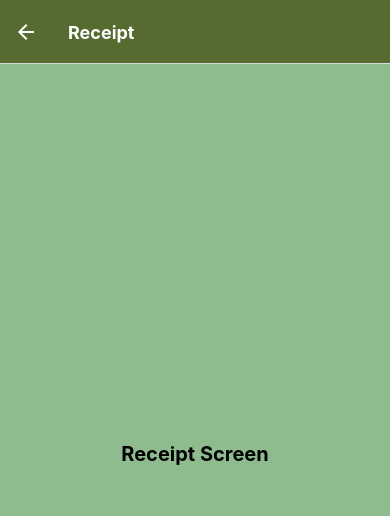
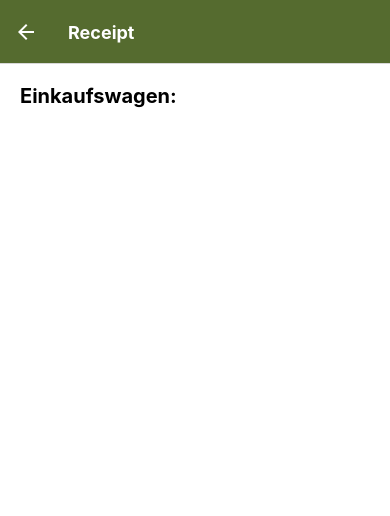
Before and after one commit to urimsu/CalcBau, a React Native app: screen /Rechnung in a window 390 px wide. Shown: the top 516 px of the page. Built offline with nearby package versions, Linux system fonts and the light colour scheme.

Commit message:
Added a visible Quantity price Calculator

```diff
--- /dev/null
+++ b/DataBank/Temp/Cart.js
@@ -0,0 +1,5 @@
+const Cart=[
+
+];
+
+export default Cart;
--- a/components/Screens/ReceiptScreen.js
+++ b/components/Screens/ReceiptScreen.js
@@ -8,7 +8,9 @@ import {
 function ReceiptScreen() {
     return (
       <View style={styles.Container}>
-        <Text style={styles.Text}>Receipt Screen</Text>
+        <View style={styles.Cart}>
+        <Text style={styles.Text}>Einkaufswagen:</Text>
+        </View>
       </View>
     );
   }
@@ -16,12 +18,20 @@ function ReceiptScreen() {
     Container:{
       flex:1,
       backgroundColor:'darkseagreen',
-      justifyContent:'center'
+      justifyContent:'flex-start'
+    },
+    Cart:{
+      backgroundColor:'white',
+      height:'70%',
+      //margin:15,
+      borderBottomStartRadius:30,
+      borderBottomEndRadius:30
     },
     Text:{
       fontWeight:'bold',
       fontSize:20,
-      textAlign:'center',
+      padding:20,
+      textAlign:'left',
     }
 });
 export default ReceiptScreen
--- a/components/Screens/SteinInfoScreen.js
+++ b/components/Screens/SteinInfoScreen.js
@@ -1,14 +1,18 @@
 
-import React from 'react'
+import React, { useState } from 'react'
 import {
   Text,
   View,
   StyleSheet,
-  Image
+  Image,
+  Alert,
+  Button,
+  TextInput
 } from 'react-native';
+import Cart from '../../DataBank/Temp/Cart';
 
 
-const SteinInformationDisplay = ({ name,preis,SteinBild }) => (
+const SteinInformationDisplay = ({ name, preis, SteinBild }) => (
   <View style={styles.item}>
     <Image style={styles.bild} source={SteinBild} />
     <Text style={styles.nameText}>{name}</Text>
@@ -16,8 +20,26 @@ const SteinInformationDisplay = ({ name,preis,SteinBild }) => (
   </View >
 );
 
+function addCart(name,quantity,preis){
+  let x = parseInt(quantity)*preis;
+  Cart.push(name);
+  Cart.push(x);
+}
+
+const DisplayCart=()=>{
+  // for(let i =0 ; i< Cart.length ; i++){
+  //   <Text>{Cart[i]}</Text>
+  // }
+  <View>
+  <Text>test</Text>
+  </View>
+  // <Text></Text>
+}
+
 function SteinInfoScreen({ route }) {
   const { SteinName, SteinPreis, SteinBild } = route.params;
+  const[Quantity,setQuantity]=useState('');
+
   return (
     <View style={styles.Container}>
       <SteinInformationDisplay
@@ -25,32 +47,57 @@ function SteinInfoScreen({ route }) {
         preis={SteinPreis}
         SteinBild={SteinBild}
       />
+      <TextInput
+          style={styles.input}
+          value={Quantity}
+          onChangeText={setQuantity}
+          placeholder="Wie viele?"
+          keyboardType="numeric"
+          />
+      <Button title={"test"}
+      onPress={()=>
+        {addCart(SteinName,Quantity,SteinPreis);
+        setQuantity(null);
+        }}/>
+      <Button title={"delete"} onPress={()=>Cart.splice(0,Cart.length)}/>
+      <Button title={"druck"} onPress={()=>console.log(Cart)}/>
+        <DisplayCart/>
+          {/* <Text>YOUOR CART: {Cart[0]} : {Cart[1]}</Text> */}
+
     </View>
   );
 }
-const styles=StyleSheet.create({
-  Container:{
-    flex:1,
-    backgroundColor:'darkseagreen',
-    justifyContent:'flex-start',
-    alignItems:'center',
+const styles = StyleSheet.create({
+  Container: {
+    flex: 1,
+    backgroundColor: 'darkseagreen',
+    justifyContent: 'flex-start',
+    alignItems: 'center',
 
   },
-  nameText:{
-    fontWeight:'bold',
-    fontSize:30,
-    textAlign:'center',
+  nameText: {
+    fontWeight: 'bold',
+    fontSize: 30,
+    textAlign: 'center',
   },
-  bild:{
-    height:200,
+  bild: {
+    height: 200,
+    width: 200,
+    borderRadius: 40,
+    alignSelf: 'center'
+  },
+  preisText: {
+    textAlign: 'center',
+    fontSize: 20,
+  },
+  input: {
+    height: 60,
     width:200,
-    borderRadius:40,
-    alignSelf:'center'
+    margin: 12,
+    borderWidth: 1,
+    padding: 20,
+    borderRadius:20
   },
-  preisText:{
-    textAlign:'center',
-    fontSize:20,
-  }
 });
 
 
```
Lines whose indentation alone changed are shown as unchanged.
